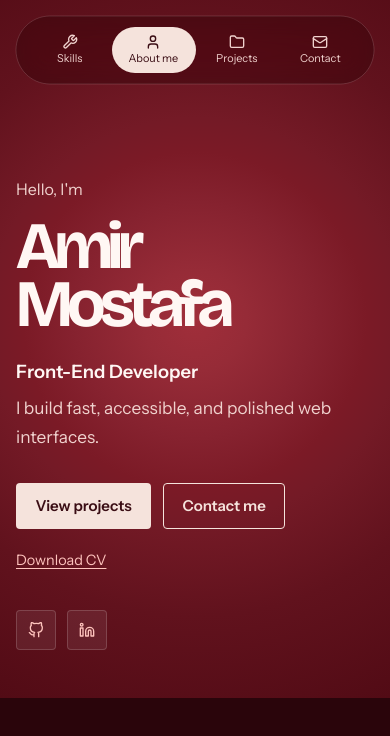
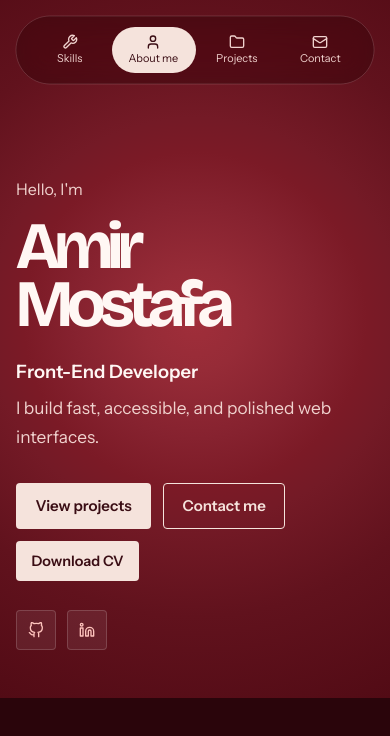
Before and after one commit to AmirMostafa-eng/Amir-Mostafa-Portfolio, a Next.js app: page / in a window 390 px wide. Shown: the top 736 px of the page. Built offline with nearby package versions, Linux system fonts and the light colour scheme.

Commit message:
fixing primary button

```diff
--- a/app/globals.css
+++ b/app/globals.css
@@ -10,6 +10,7 @@
   --muted: #F0D2CE;
   --link: #FFC4BE;
   --btn: #F5E3DC;
+  --btn-hover: #F9EEE9;
   --btn-text: #3A0D14;
   --card: rgb(255 255 255 / 7%);
   --line: rgb(255 255 255 / 16%);
@@ -64,12 +65,18 @@ img { display: block; max-width: 100%; }
 .nav-bead { position: absolute; top: 6px; right: auto; bottom: 6px; left: 0; display: block; width: 0; border-radius: 9999px; background: var(--btn); opacity: 0; pointer-events: none; transform-origin: center; will-change: transform, width; }
 .nav-bead.is-visible { opacity: 1; }
 .nav-cv { position: relative; z-index: 1; flex: 0 0 auto; }
-.hero-mobile-cv { display: none; }
 .footer-links a, .text-link { transition: color 180ms ease; }
 .button { min-height: 46px; display: inline-flex; align-items: center; justify-content: center; gap: .55rem; padding: .65rem 1.15rem; border: 1px solid transparent; border-radius: 4px; font-weight: 600; font-size: .94rem; line-height: 1.2; transition: background-color 180ms ease, border-color 180ms ease, color 180ms ease; cursor: pointer; }
 .button { text-decoration: none; }
-.button-primary { color: var(--btn-text); background: var(--btn); }
-.button-primary:hover { background: #FFFFFF; }
+.button-primary { background: var(--btn); }
+.button-primary,
+.button-primary:hover,
+.button-primary:focus-visible,
+.button-primary:active { color: var(--btn-text); }
+.hero-mobile-cv { display: none; }
+@media (hover: hover) {
+  .button-primary:hover { background: var(--btn-hover); }
+}
 .button-secondary { background: transparent; border: 1.5px solid var(--btn); color: var(--btn); }
 .button-secondary:hover { background: var(--btn); border-color: var(--btn); color: var(--btn-text); }
 .button-small { min-height: 40px; padding: .55rem .9rem; font-size: .875rem; }
@@ -232,7 +239,7 @@ img { display: block; max-width: 100%; }
   .nav-icon { display: block; width: 16px; height: 16px; flex: 0 0 auto; }
   .nav-label { max-width: 100%; overflow: hidden; text-overflow: ellipsis; }
   .nav-bead { top: 6px; bottom: 6px; }
-  .hero-mobile-cv { display: inline-flex; align-items: center; min-height: 40px; color: var(--link); font-size: .9rem; }
+  .hero-mobile-cv { display: inline-flex; align-items: center; min-height: 40px; font-size: .9rem; }
   .section[id] { scroll-margin-top: 84px; }
   .hero { padding-top: 112px; }
 }
--- a/components/landing/Hero.tsx
+++ b/components/landing/Hero.tsx
@@ -16,7 +16,7 @@ export function Hero() {
           <div className="hero-actions">
             <Button href="/projects">View projects</Button>
             <Button href="/#contact" variant="secondary">Contact me</Button>
-            <Link className="hero-mobile-cv" href={site.cvUrl}>Download CV</Link>
+            <Button href={site.cvUrl} small className="hero-mobile-cv">Download CV</Button>
           </div>
           <div className="hero-socials" aria-label="Social profiles">
             <Link className="icon-link" href={site.socials.github} aria-label="GitHub"><FiGithub aria-hidden="true" /></Link>
```
